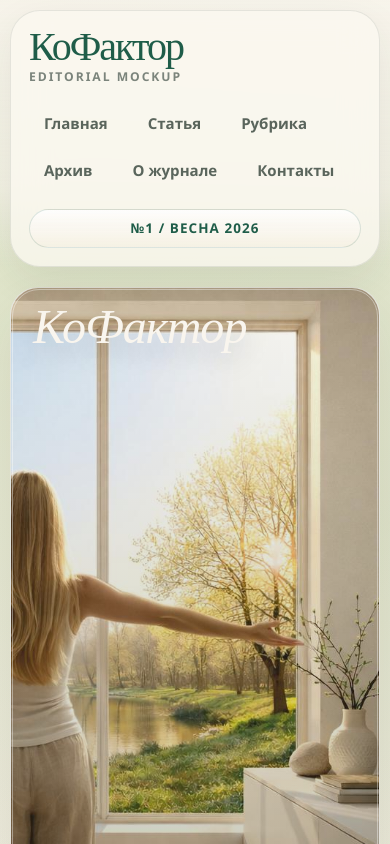
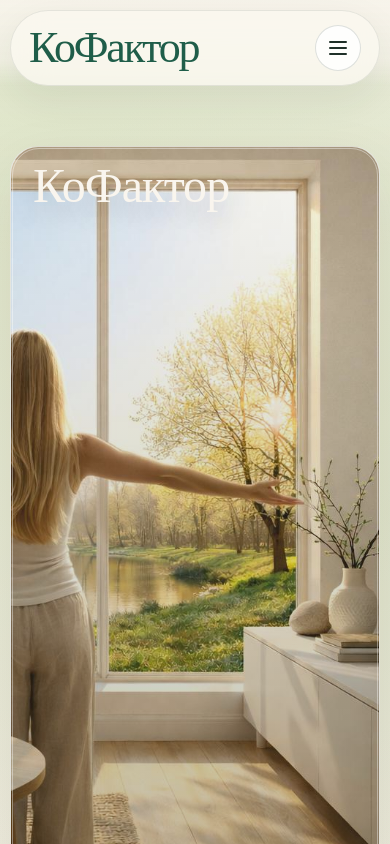
Before and after one commit to kjkTommy/cofactor-ui-mockup, a Next.js app: page /article in a window 390 px wide. Shown: the top 844 px of the page. Built offline with nearby package versions, Linux system fonts and the light colour scheme.

Commit message:
fix: correct nav bar for mobile

```diff
--- a/app/globals.css
+++ b/app/globals.css
@@ -79,11 +79,6 @@ select {
 .site-bg {
   position: relative;
   min-height: 100vh;
-  background-image: radial-gradient(
-    circle at left bottom,
-    rgba(255, 255, 255, 0.35),
-    transparent 30%
-  );
   background-repeat: no-repeat;
   background-position:
     left -180px bottom 80px,
@@ -109,14 +104,13 @@ select {
 }
 
 .section-gap {
-  padding-top: 40px;
   padding-bottom: 40px;
 }
 
 .page-stack {
   display: grid;
   gap: 34px;
-  padding-top: 32px;
+  padding-top: 0px;
   padding-bottom: 88px;
 }
 
@@ -134,6 +128,7 @@ select {
 }
 
 .topbar__inner {
+  margin-bottom: 40px;
   display: flex;
   align-items: center;
   justify-content: space-between;
@@ -141,7 +136,7 @@ select {
   min-height: 82px;
   padding: 14px 22px;
   border: 1px solid rgba(44, 63, 53, 0.1);
-  border-radius: 999px;
+  border-radius: 1000px;
   background: rgba(251, 248, 240, 0.74);
   box-shadow: 0 14px 38px rgba(33, 45, 38, 0.08);
   backdrop-filter: blur(18px);
@@ -151,6 +146,7 @@ select {
   display: flex;
   flex-direction: column;
   gap: 4px;
+  z-index: 61;
 }
 
 .topbar__note {
@@ -163,7 +159,7 @@ select {
 
 .brand {
   font-family: "Brush Script MT", "Segoe Script", cursive;
-  font-size: clamp(2.5rem, 3vw, 3.4rem);
+  font-size: 44px;
   font-style: normal;
   font-weight: 400;
   line-height: 0.9;
@@ -180,7 +176,7 @@ select {
   display: flex;
   flex: 1 1 auto;
   flex-wrap: wrap;
-  justify-content: center;
+  justify-content: space-evenly;
   gap: 10px;
 }
 
@@ -218,6 +214,18 @@ select {
   font: 700 0.84rem/1 var(--font-sans);
   letter-spacing: 0.08em;
   text-transform: uppercase;
+}
+
+.topbar__burger {
+  display: none;
+}
+
+.topbar__mobile {
+  display: none;
+}
+
+.topbar__mobile-close {
+  display: none;
 }
 
 .card {
@@ -263,7 +271,7 @@ select {
   color: var(--accent);
   text-transform: uppercase;
   letter-spacing: 0.18em;
-  font: 700 0.78rem/1.4 var(--font-sans);
+  font: 700 1.4em/1.4 var(--font-sans);
 }
 
 .display-title,
@@ -277,7 +285,7 @@ select {
 }
 
 .display-title {
-  font-size: 60px;
+  font-size: 54px;
 }
 
 .page-title {
@@ -297,6 +305,22 @@ select {
 .masonry-card__body p,
 .contact-copy p,
 .about-lead p {
+  margin: 0;
+  font-size: 1.04rem;
+  line-height: 1.82;
+  color: var(--muted);
+}
+
+.mail {
+  display: block;
+}
+
+.tg {
+  display: inline;
+}
+
+.muted-link {
+  display: inline-block;
   margin: 0;
   font-size: 1.04rem;
   line-height: 1.82;
@@ -362,7 +386,7 @@ select {
 .hero__copy {
   display: flex;
   flex-direction: column;
-  justify-content: space-between;
+  /*justify-content: space-between;*/
   padding: clamp(30px, 4vw, 56px);
 }
 
@@ -394,7 +418,6 @@ select {
 .contact-copy .lead,
 .about-lead .lead {
   margin-top: 24px;
-  max-width: 52ch;
 }
 
 .hero__actions {
@@ -470,8 +493,7 @@ select {
   z-index: 2;
   color: #f9f5ee;
   font-family: "Brush Script MT", "Segoe Script", cursive;
-  font-size: clamp(3.4rem, 6vw, 6rem);
-  font-style: italic;
+  font-size: clamp(3.4rem, 8vw, 8rem);
   font-weight: 500;
   line-height: 0.88;
   letter-spacing: -0.02em;
@@ -483,7 +505,7 @@ select {
   max-width: 24rem;
   font-family: "Brush Script MT", "Segoe Script", cursive;
   color: rgba(255, 255, 255, 0.82);
-  font: 600 0.86rem/1.65 var(--font-sans);
+  font: 600 1.2rem/1.65 var(--font-sans);
   letter-spacing: 0.08em;
   text-transform: uppercase;
 }
@@ -883,8 +905,10 @@ select {
 
 .circular-orbit__track {
   position: absolute;
-  inset: var(--orbit-track-inset-y, 56px) var(--orbit-track-inset-x, 12%)
-    var(--orbit-track-inset-y, 56px) var(--orbit-track-inset-x, 12%);
+  left: calc(var(--orbit-center-x, 50%) - var(--orbit-radius-x, 31%));
+  top: calc(var(--orbit-center-y, 50%) - var(--orbit-radius-y, 36%));
+  width: calc(var(--orbit-radius-x, 31%) * 2);
+  height: calc(var(--orbit-radius-y, 36%) * 2);
   border: 1px solid rgba(60, 76, 59, 0.18);
   border-radius: 50%;
 }
@@ -1167,20 +1191,160 @@ select {
   }
 
   .topbar__inner {
-    min-height: auto;
-    padding: 18px;
-    border-radius: 30px;
-    flex-direction: column;
-    align-items: stretch;
+    min-height: 72px;
+    padding: 14px 18px;
+    border-radius: 999px;
+    position: relative;
   }
 
-  .nav {
-    justify-content: flex-start;
+  .nav,
+  .issue-badge {
+    display: none;
   }
 
-  .issue-badge {
-    width: 100%;
-    text-align: center;
+  .topbar__burger {
+    display: inline-flex;
+    position: relative;
+    z-index: 61;
+    flex: 0 0 auto;
+    width: 46px;
+    height: 46px;
+    margin-left: auto;
+    align-items: center;
+    justify-content: center;
+    border: 1px solid rgba(44, 63, 53, 0.16);
+    border-radius: 999px;
+    background: rgba(255, 255, 255, 0.86);
+    color: var(--ink);
+    cursor: pointer;
+    transition:
+      background-color 180ms ease,
+      border-color 180ms ease;
+  }
+
+  .topbar__burger:hover {
+    border-color: rgba(44, 63, 53, 0.3);
+    background: rgba(255, 255, 255, 1);
+  }
+
+  .topbar__burger span {
+    position: absolute;
+    width: 18px;
+    height: 2px;
+    border-radius: 999px;
+    background: currentColor;
+    transform-origin: center;
+    transition:
+      transform 220ms ease,
+      opacity 180ms ease;
+  }
+
+  .topbar__burger span:nth-child(1) {
+    transform: translateY(-6px);
+  }
+
+  .topbar__burger span:nth-child(3) {
+    transform: translateY(6px);
+  }
+
+  .topbar__burger.is-open span:nth-child(1) {
+    transform: rotate(45deg);
+  }
+
+  .topbar__burger.is-open span:nth-child(2) {
+    opacity: 0;
+  }
+
+  .topbar__burger.is-open span:nth-child(3) {
+    transform: rotate(-45deg);
+  }
+
+  .topbar__mobile {
+    position: fixed;
+    inset: 0;
+    z-index: 90;
+    display: flex;
+    flex-direction: column;
+    justify-content: flex-start;
+    gap: 22px;
+    overflow-y: auto;
+    padding: max(28px, env(safe-area-inset-top)) 24px
+      max(30px, env(safe-area-inset-bottom));
+    background:
+      radial-gradient(
+        circle at 0% 0%,
+        rgba(209, 221, 180, 0.58),
+        transparent 40%
+      ),
+      linear-gradient(180deg, #f8f4ec 0%, #efe7d8 100%);
+    opacity: 0;
+    visibility: hidden;
+    pointer-events: none;
+    transition:
+      opacity 220ms ease,
+      visibility 220ms ease;
+  }
+
+  .topbar__mobile.is-open {
+    opacity: 1;
+    visibility: visible;
+    pointer-events: auto;
+  }
+
+  .topbar__mobile-close {
+    display: inline-flex;
+    width: 46px;
+    height: 46px;
+    margin-left: auto;
+    align-items: center;
+    justify-content: center;
+    border: 1px solid rgba(44, 63, 53, 0.16);
+    border-radius: 999px;
+    background: rgba(255, 255, 255, 0.92);
+    color: var(--ink);
+    cursor: pointer;
+    position: sticky;
+    top: 0;
+    z-index: 1;
+  }
+
+  .topbar__mobile-close span {
+    position: absolute;
+    width: 18px;
+    height: 2px;
+    border-radius: 999px;
+    background: currentColor;
+  }
+
+  .topbar__mobile-close span:nth-child(1) {
+    transform: rotate(45deg);
+  }
+
+  .topbar__mobile-close span:nth-child(2) {
+    transform: rotate(-45deg);
+  }
+
+  .topbar__mobile-nav {
+    display: grid;
+    gap: 12px;
+    margin-top: auto;
+    margin-bottom: auto;
+  }
+
+  .topbar__mobile-link {
+    display: block;
+    padding: 14px 18px;
+    border: 1px solid rgba(44, 63, 53, 0.12);
+    border-radius: 18px;
+    background: rgba(255, 255, 255, 0.58);
+    color: var(--ink);
+    font: 700 1.16rem/1.3 var(--font-sans);
+  }
+
+  .issue-badge--mobile {
+    display: inline-flex;
+    width: fit-content;
+    align-self: flex-start;
   }
 
   .hero__intro {
--- a/components/site-shell.tsx
+++ b/components/site-shell.tsx
@@ -1,15 +1,39 @@
+'use client';
+
 import Link from 'next/link';
+import { useEffect, useState } from 'react';
+import { usePathname } from 'next/navigation';
 
 const links = [
-  { href: '/', label: 'Главная' },
-  { href: '/article', label: 'Статья' },
-  { href: '/category', label: 'Рубрика' },
-  { href: '/archive', label: 'Архив' },
-  { href: '/about', label: 'О журнале' },
+  { href: '/article', label: 'Баланс' },
+  { href: '/category', label: 'Здоровье' },
+  { href: '/about', label: 'Красота' },
+  { href: '/contacts', label: 'Восстановление' },
+  { href: '/contacts', label: 'Истории' },
+  { href: '/contacts', label: 'Чекап' },
   { href: '/contacts', label: 'Контакты' },
 ];
 
 export function SiteShell({ children }: { children: React.ReactNode }) {
+  const [isMenuOpen, setIsMenuOpen] = useState(false);
+  const pathname = usePathname();
+
+  useEffect(() => {
+    setIsMenuOpen(false);
+  }, [pathname]);
+
+  useEffect(() => {
+    if (!isMenuOpen) {
+      document.body.style.overflow = '';
+      return;
+    }
+
+    document.body.style.overflow = 'hidden';
+    return () => {
+      document.body.style.overflow = '';
+    };
+  }, [isMenuOpen]);
+
   return (
     <div className="site-bg">
       <header className="topbar">
@@ -18,8 +42,19 @@ export function SiteShell({ children }: { children: React.ReactNode }) {
             <Link href="/" className="brand" aria-label="КоФактор — на главную">
               КоФактор
             </Link>
-            <p className="topbar__note">Editorial mockup</p>
           </div>
+          <button
+            type="button"
+            className={`topbar__burger${isMenuOpen ? ' is-open' : ''}`}
+            aria-label={isMenuOpen ? 'Закрыть меню' : 'Открыть меню'}
+            aria-controls="mobile-nav"
+            aria-expanded={isMenuOpen}
+            onClick={() => setIsMenuOpen((prev) => !prev)}
+          >
+            <span />
+            <span />
+            <span />
+          </button>
           <nav className="nav" aria-label="Основная навигация">
             {links.map((link) => (
               <Link key={link.href} href={link.href} className="nav__link">
@@ -27,9 +62,36 @@ export function SiteShell({ children }: { children: React.ReactNode }) {
               </Link>
             ))}
           </nav>
-          <div className="issue-badge">№1 / Весна 2026</div>
         </div>
       </header>
+      <div
+        id="mobile-nav"
+        className={`topbar__mobile${isMenuOpen ? ' is-open' : ''}`}
+        aria-hidden={!isMenuOpen}
+      >
+        <button
+          type="button"
+          className="topbar__mobile-close"
+          aria-label="Закрыть меню"
+          onClick={() => setIsMenuOpen(false)}
+        >
+          <span />
+          <span />
+        </button>
+        <nav className="topbar__mobile-nav" aria-label="Мобильная навигация">
+          {links.map((link) => (
+            <Link
+              key={link.href}
+              href={link.href}
+              className="topbar__mobile-link"
+              onClick={() => setIsMenuOpen(false)}
+            >
+              {link.label}
+            </Link>
+          ))}
+        </nav>
+        <a className="issue-badge issue-badge--mobile" href="/">№1 / Весна 2026</a>
+      </div>
       {children}
       <footer className="footer">
         <div className="shell footer__grid">
@@ -46,9 +108,11 @@ export function SiteShell({ children }: { children: React.ReactNode }) {
             </div>
           </div>
           <div>
-            <p className="footer__title">Контакт</p>
-            <p className="muted">hello@cofactor-journal.ru</p>
-            <p className="muted">Telegram: @ng_health</p>
+            <p className="footer__title">Контакты</p>
+
+            <a className="muted mail" href="mailto:hello@cofactor-journal.ru">hello@cofactor-journal.ru</a>
+            <p className="muted tg">Telegram: </p>
+            <a className="muted-link" href='https://t.me/ng_health'>@ng_health</a>
           </div>
         </div>
       </footer>
```
Also changed, not shown: app/about/page.tsx (+23 -9 lines), app/archive/page.tsx (+12 -24 lines), components/circular-orbit.tsx (+7 -1 lines), components/hero.tsx (+8 -17 lines), components/home-sections.tsx (+6 -41 lines).
